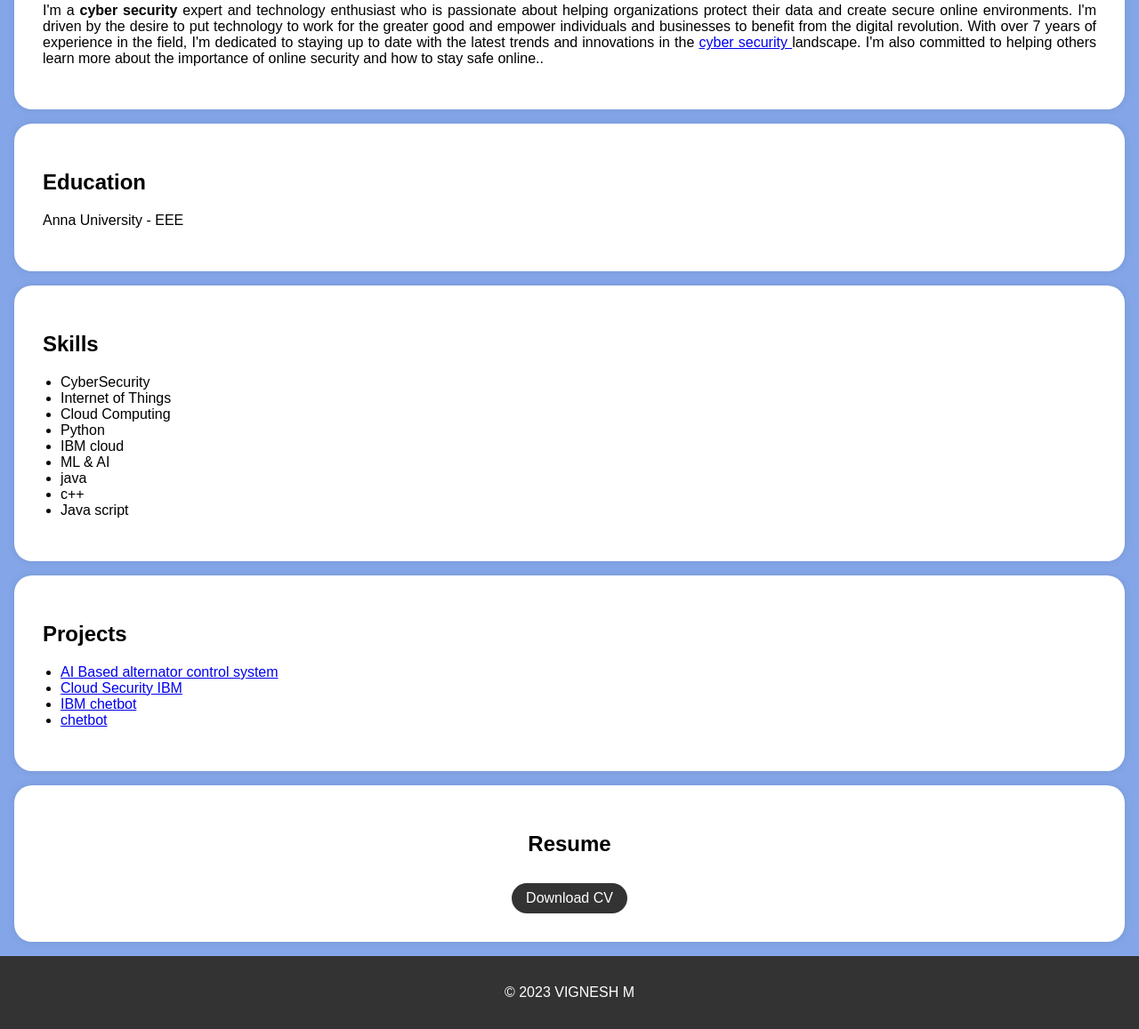
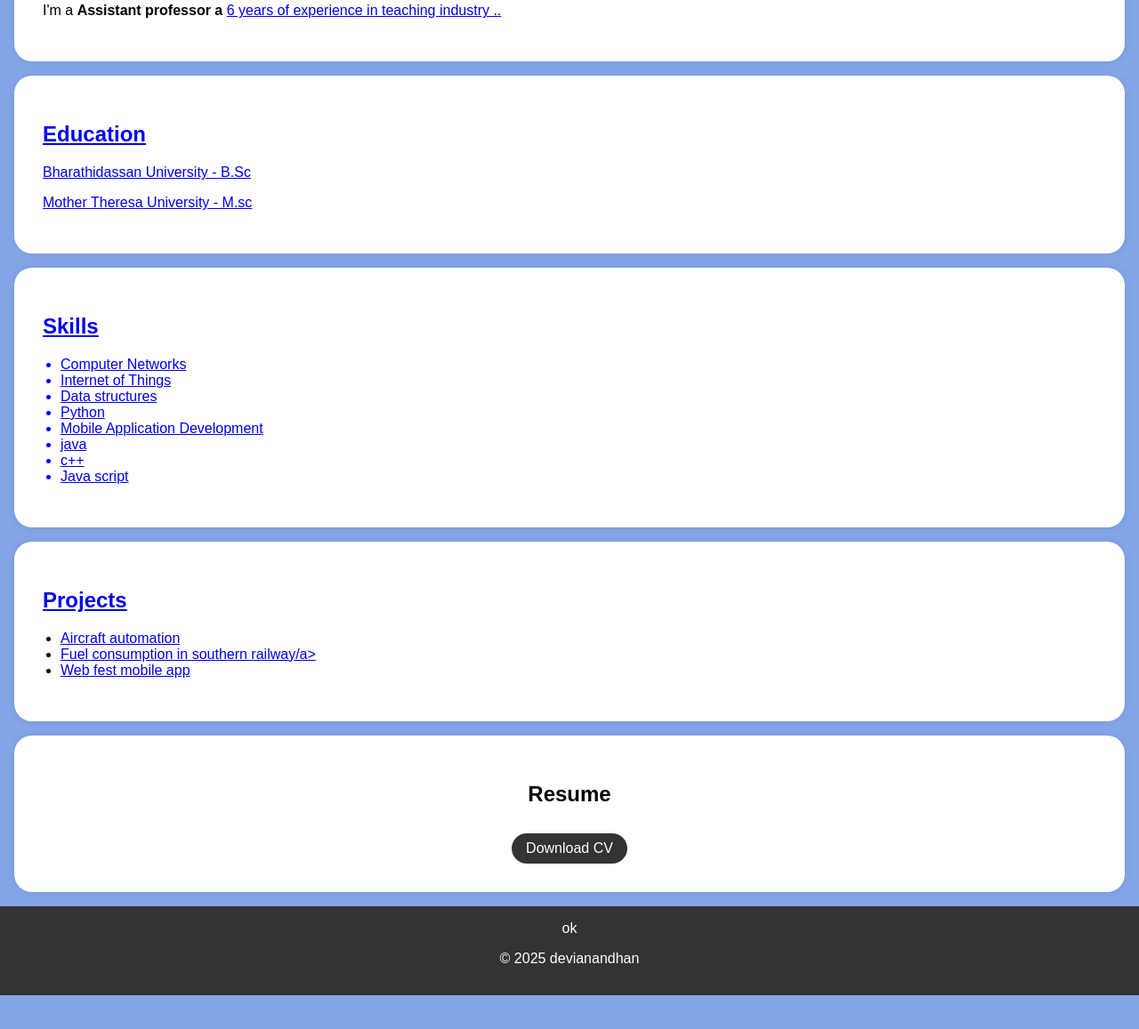
Before and after one commit to devibala1234/Devi-, a plain HTML site: page index.html in a window 1280 px wide. Shown: the part 343-1500 px from the top of the page at 89% size. After the commit the page ends 1462 px from the top, so only its background shows below. Drawn offline with Linux system fonts and the light colour scheme.

Commit message:
Update index.html

```diff
--- a/index.html
+++ b/index.html
@@ -95,9 +95,9 @@
     <header>
         <div class="header-content">
             <!-- Add your profile picture here -->
-            <img src="./pic.jpg" alt="Your Profile Picture" class="profile-picture">
-            <h1>VIGNESH MS</h1>
-            <p>Am Electronics Engineer</p>
+            <img src="./devi.jpg" alt="Your Profile Picture" class="profile-picture">
+            <h1>DEVIANANDHAN</h1>
+            <p>Am Assistant professor @Dr.MGR Janaki college for women</p>
         </div>
     </header>
 
@@ -115,14 +115,15 @@
     <section id="about">
         <div class="section-content">
             <h2>About Me</h2>
-            <p>I'm a <b>cyber security </b>expert and technology enthusiast who is passionate about helping organizations protect their data and create secure online environments. I'm driven by the desire to put technology to work for the greater good and empower individuals and businesses to benefit from the digital revolution. With over 7 years of experience in the field, I'm dedicated to staying up to date with the latest trends and innovations in the <a href="https://techtrainer20.github.io/git_con2/" traget="_target">cyber security </a> landscape. I'm also committed to helping others learn more about the importance of online security and how to stay safe online..</p>
+            <p>I'm a <b>Assistant professor a</b> <a href="https://techtrainer20.github.io/git_con2/" traget="_target">6 years of experience in teaching industry ..</p>
         </div>
     </section>
 
     <section id="education">
         <div class="section-content">
             <h2>Education</h2>
-            <p>Anna University  - EEE</p>
+            <p>Bharathidassan University - B.Sc</p>
+            <p>Mother Theresa University - M.sc</p>
 
 
         </div>
@@ -132,12 +133,11 @@
         <div class="section-content">
             <h2>Skills</h2>
             <ul>
-                <li>CyberSecurity</li>
+                <li>Computer Networks</li>
                 <li>Internet of Things</li>
-                <li>Cloud Computing</li>
+                <li>Data structures</li>
                 <li>Python</li>
-                <li>IBM cloud</li>
-                <li>ML & AI</li>
+                <li>Mobile Application Development</li>
                 <li>java</li>
                 <li>c++</li>
                 <li>Java script</li>
@@ -149,10 +149,10 @@
         <div class="section-content">
             <h2>Projects</h2>
             <ul>
-                <li><a href="#">AI Based alternator control system</a></li>
-                <li><a href="#">Cloud Security IBM</a></li>
-                <li><a href="#">IBM chetbot</a></li>
-                <li><a href="#">chetbot</a></li>
+                <li><a href="#">Aircraft automation </a></li>
+                <li><a href="#">Fuel consumption in southern railway/a></li>
+                <li><a href="#">Web fest mobile app</a></li>
+
                 <!-- Add more project links here -->
             </ul>
         </div>
@@ -163,14 +163,14 @@
         <div class="section-content">
             <center>
             <h2>Resume</h2>
-            <a href="./mycv.pdf" target="_blank" class="download-button">Download CV</a>
+            <a href="./devi IT.pdf" target="_blank" class="download-button">Download CV</a>
         </center>
         </div>
 
     </section>
 
-    <footer>
-        <p>&copy; 2023 VIGNESH M</p>
+    <footer>ok
+        <p>&copy; 2025 devianandhan</p>
     </footer>
 
     <script>
```
